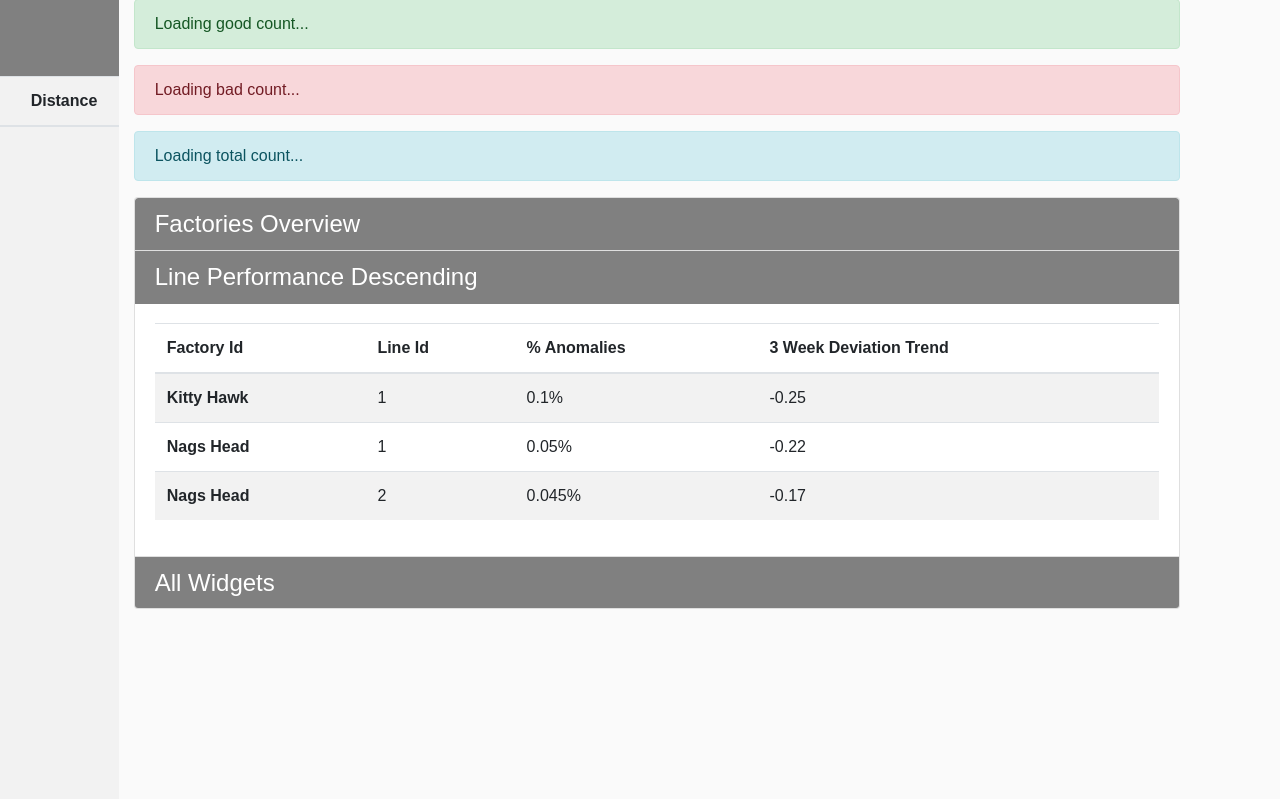
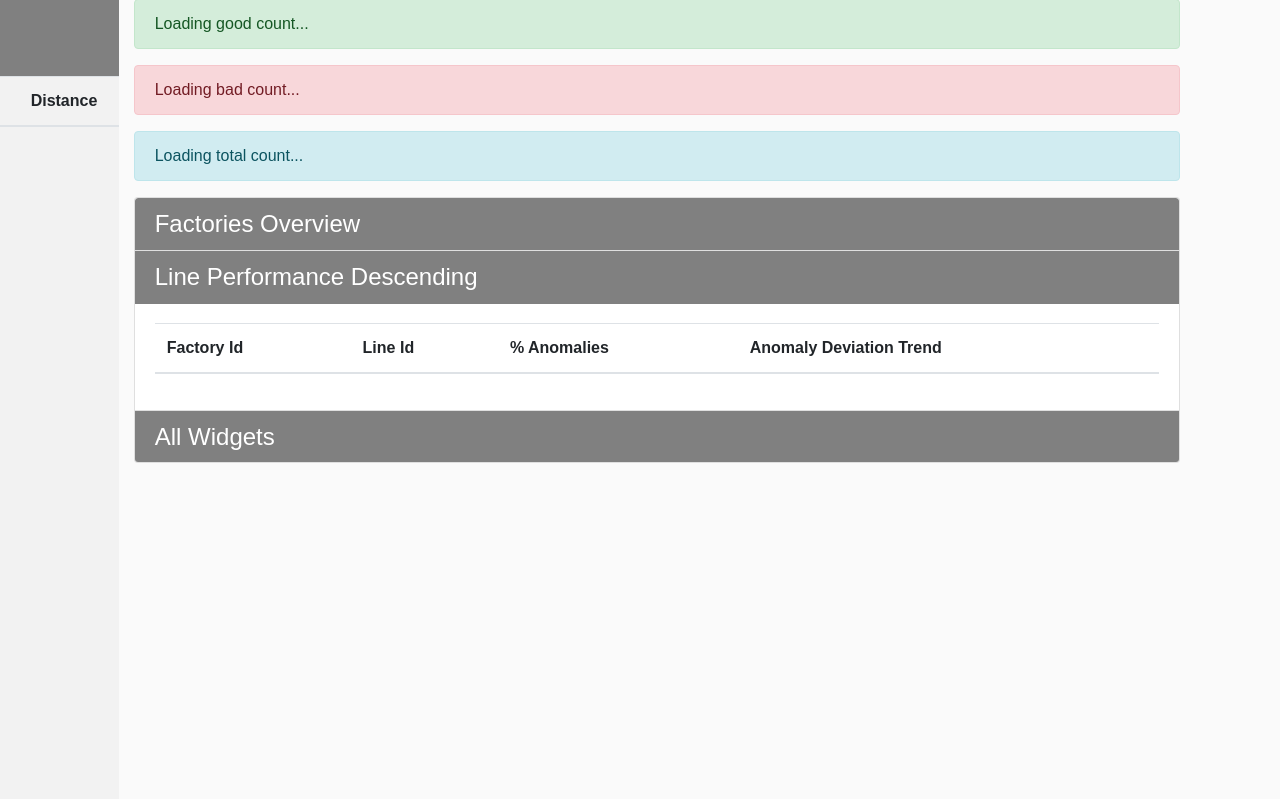
Before and after one commit to drcrook1/AI_Accelerators_Quality, a Python web app: template src/web_app/WebApp/templates/index.html in a window 1280 px wide, after a click on "Line Performance Descending". Shown: the part 81-880 px from the top of the page. Run offline with Jinja, Linux system fonts and the light colour scheme; the template is opened without the code that fills it, so the values that code supplies are empty; some libraries are stand-ins or nearby versions.

Commit message:
line performance tied to backend

```diff
--- a/src/web_app/WebApp/apis/factories.py
+++ b/src/web_app/WebApp/apis/factories.py
@@ -6,6 +6,7 @@ Copyright: Microsoft Corporation 2019
 from flask import Blueprint, render_template
 from webapp.providers.connections import get_db_cxn
 import webapp.providers.factories as f_provider
+import webapp.providers.lines as l_provider
 import json
 
 factories = Blueprint("factories", __name__)
@@ -18,4 +19,6 @@ def overview():
 
 @factories.route("/api/v1/factories/lines/overview", methods=["GET"])
 def lines_overview():
-    raise NotImplementedError()
+    f_ids = ["kitty hawk", "nags head"]
+    cnxn = get_db_cxn()
+    return l_provider.get_all_overviews(cnxn, f_ids, as_json=True)
--- /dev/null
+++ b/src/web_app/WebApp/static/pagescripts/lines_overview.js
@@ -0,0 +1,31 @@
+var getUrl = window.location;
+var baseUrl = getUrl .protocol + "//" + getUrl.host;
+
+function extract_line_json(l_json){
+    return {"line_id" : l_json["line_id"], "good_count" : l_json["good_count"], "bad_count" : l_json["bad_count"],
+            "perc_anomalies" : l_json["perc_anomalies"], "anomaly_trend" : l_json["anomaly_trend"] }
+}
+
+function get_lines_overview_data(vm){
+    var url = baseUrl + overview_lines_endpoint;
+    $.getJSON(url, function(data){
+        data.forEach(x => {
+            x["line_overviews"].forEach(y =>
+                {
+                    l_overview = extract_line_json(y);
+                    l_overview["factory_id"] = x["factory_id"];
+                    vm.factories.unshift(l_overview);
+                });
+        });
+    });
+}
+
+function lines_overview_vm(){
+    var self = this;
+    self.factories = ko.observableArray([]);
+}
+
+lines_overview_vm = new lines_overview_vm();
+ko.applyBindings(lines_overview_vm, document.getElementById("lines_overview"));
+
+get_lines_overview_data(lines_overview_vm);
--- a/src/web_app/WebApp/templates/index.html
+++ b/src/web_app/WebApp/templates/index.html
@@ -79,7 +79,7 @@
                     </h4>
                     </div>
                     <div id="collapseTwo" class="collapse" aria-labelledby="headingTwo" data-parent="#accordionExample">
-                    <div class="card-body">
+                    <div id="lines_overview" class="card-body">
                         <div>
                             <table class="table table-striped table-hover">
                                 <thead>
@@ -87,27 +87,15 @@
                                     <th scope="col">Factory Id</th>
                                     <th scope="col">Line Id</th>
                                     <th scope="col">% Anomalies</th>
-                                    <th scope="col">3 Week Deviation Trend</th>
+                                    <th scope="col">Anomaly Deviation Trend</th>
                                     </tr>
                                 </thead>
-                                <tbody>
+                                <tbody data-bind="foreach: factories">
                                     <tr>
-                                    <th class="clickable" data-toggle="modal" data-target="#linePerformanceModal" scope="row">Kitty Hawk</th>
-                                    <td>1</td>
-                                    <td>0.1%</td>
-                                    <td>-0.25</td>
-                                    </tr>
-                                    <tr>
-                                    <th class="clickable" data-toggle="modal" data-target="#linePerformanceModal" scope="row">Nags Head</th>
-                                    <td>1</td>
-                                    <td>0.05%</td>
-                                    <td>-0.22</td>
-                                    </tr>
-                                    <tr>
-                                    <th class="clickable" data-toggle="modal" data-target="#linePerformanceModal" scope="row">Nags Head</th>
-                                    <td>2</td>
-                                    <td>0.045%</td>
-                                    <td>-0.17</td>
+                                    <th data-bind="text: factory_id" class="clickable" data-toggle="modal" data-target="#linePerformanceModal" scope="row">LOADING...</th>
+                                    <td data-bind="text: line_id">LOADING...</td>
+                                    <td data-bind="text: perc_anomalies">LOADING...</td>
+                                    <td data-bind="text: anomaly_trend">LOADING...</td>
                                     </tr>
                                 </tbody>
                             </table>
@@ -231,7 +219,6 @@
     var specific_widget_endpoint = "{{ url_for('widgets.widget') }}";
     var counts_widgets_endpoint = "{{ url_for('widgets.counts') }}";
 
-    var count_factories_endpoint = "{{ url_for('factories.count') }}";
     var overview_factories_endpoint = "{{ url_for('factories.overview') }}";
     var overview_lines_endpoint = "{{ url_for('factories.lines_overview') }}";
 </script>
@@ -244,5 +231,6 @@
 <script type="text/javascript" src="{{ url_for('static', filename='pagescripts/lineperformance.js') }}"></script>
 <script type="text/javascript" src="{{ url_for('static', filename='pagescripts/widget_telemetry.js') }}"></script>
 <script type="text/javascript" src="{{ url_for('static', filename='pagescripts/factory_overview.js') }}"></script>
+<script type="text/javascript" src="{{ url_for('static', filename='pagescripts/lines_overview.js') }}"></script>
 
 {% endblock %}
```
Also changed, not shown: src/web_app/WebApp/providers/lines.py (+27 -7 lines), src/web_app/tests/test_providers/test_lines.py (+7 -1 lines).
